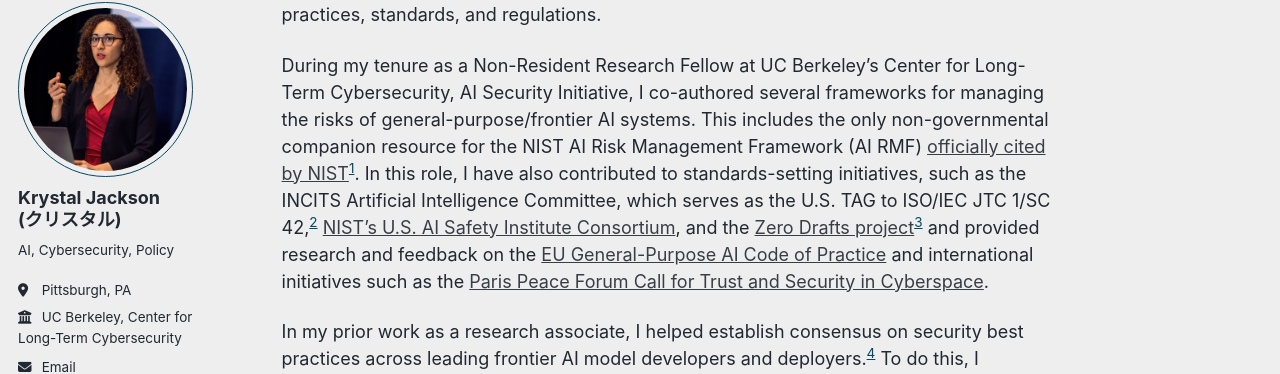
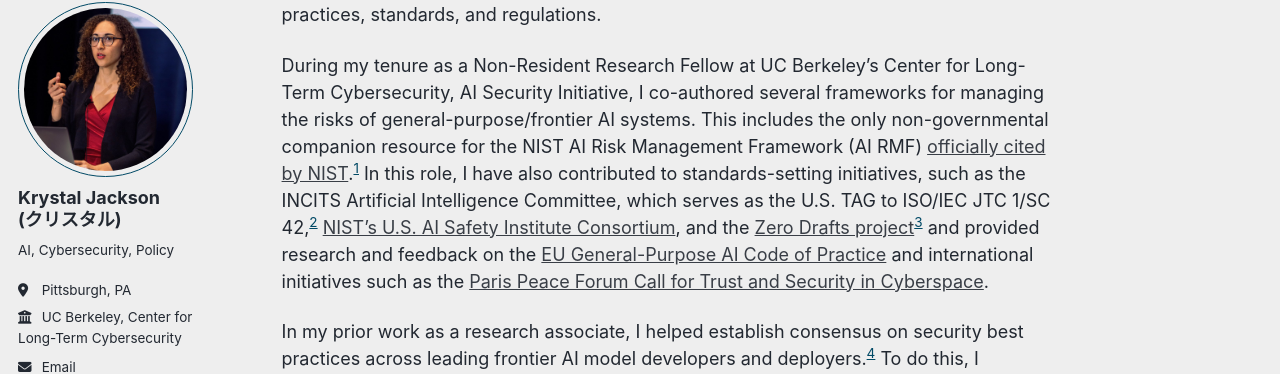
Before and after one commit to p1x317h13f/p1x317h13f.github.io, a Jekyll site: the page built from _pages/about.md, in a window 1280 px wide and 900 px high, scrolled down 666 px. Shown: the part 97-471 px from the top of the window. Built offline with Jekyll 4.4.1, drawn with Linux system fonts in a browser that asks for light colours; some web fonts are replaced; a script that is not in the unit is left out.

```diff
--- a/_pages/about.md
+++ b/_pages/about.md
@@ -18,7 +18,7 @@ Past Work
 ------
 I’m interested in areas where there is an opportunity to turn weak signals around emerging risks into novel research and ultimately proactive mitigation actions. As a result, I've focused on translating technical research and proof-of-concepts into real-world best practices, standards, and regulations.
 
-During my tenure as a Non-Resident Research Fellow at UC Berkeley’s Center for Long-Term Cybersecurity, AI Security Initiative, I co-authored several frameworks for managing the risks of general-purpose/frontier AI systems. This includes the only non-governmental companion resource for the NIST AI Risk Management Framework (AI RMF) [officially cited by NIST](https://www.nist.gov/itl/ai-risk-management-framework/ai-risk-management-framework-resources)[^1]. In this role, I have also contributed to standards-setting initiatives, such as the INCITS Artificial Intelligence Committee, which serves as the U.S. TAG to ISO/IEC JTC 1/SC 42,[^2] [NIST’s U.S. AI Safety Institute Consortium](https://www.nist.gov/artificial-intelligence/artificial-intelligence-safety-institute-consortium-aisic), and the [Zero Drafts project](https://www.nist.gov/artificial-intelligence/ai-research/nists-ai-standards-zero-drafts-pilot-project-accelerate)[^3] and provided research and feedback on the [EU General-Purpose AI Code of Practice](https://digital-strategy.ec.europa.eu/en/policies/contents-code-gpai) and international initiatives such as the [Paris Peace Forum Call for Trust and Security in Cyberspace](https://parispeaceforum.org/publications/forging-global-cooperation-on-ai-risks-cyber-policy-as-a-governance-blueprint/).
+During my tenure as a Non-Resident Research Fellow at UC Berkeley’s Center for Long-Term Cybersecurity, AI Security Initiative, I co-authored several frameworks for managing the risks of general-purpose/frontier AI systems. This includes the only non-governmental companion resource for the NIST AI Risk Management Framework (AI RMF) [officially cited by NIST](https://www.nist.gov/itl/ai-risk-management-framework/ai-risk-management-framework-resources).[^1] In this role, I have also contributed to standards-setting initiatives, such as the INCITS Artificial Intelligence Committee, which serves as the U.S. TAG to ISO/IEC JTC 1/SC 42,[^2] [NIST’s U.S. AI Safety Institute Consortium](https://www.nist.gov/artificial-intelligence/artificial-intelligence-safety-institute-consortium-aisic), and the [Zero Drafts project](https://www.nist.gov/artificial-intelligence/ai-research/nists-ai-standards-zero-drafts-pilot-project-accelerate)[^3] and provided research and feedback on the [EU General-Purpose AI Code of Practice](https://digital-strategy.ec.europa.eu/en/policies/contents-code-gpai) and international initiatives such as the [Paris Peace Forum Call for Trust and Security in Cyberspace](https://parispeaceforum.org/publications/forging-global-cooperation-on-ai-risks-cyber-policy-as-a-governance-blueprint/).
 
 In my prior work as a research associate, I helped establish consensus on security best practices across leading frontier AI model developers and deployers.[^4] To do this, I coordinated with information security experts, from CISOs to technical security leads, to align on common threat models. During my tenure as an IT Cybersecurity Specialist and AI Capabilities Analyst at the Cybersecurity and Infrastructure Security Agency (CISA), I led AI policy initiatives for the Infrastructure Security Division. While there, I developed methods for scoping and executing AI projects across our mission space and created an ethical analysis framework for agency-wide assessment of AI use.
 
```
